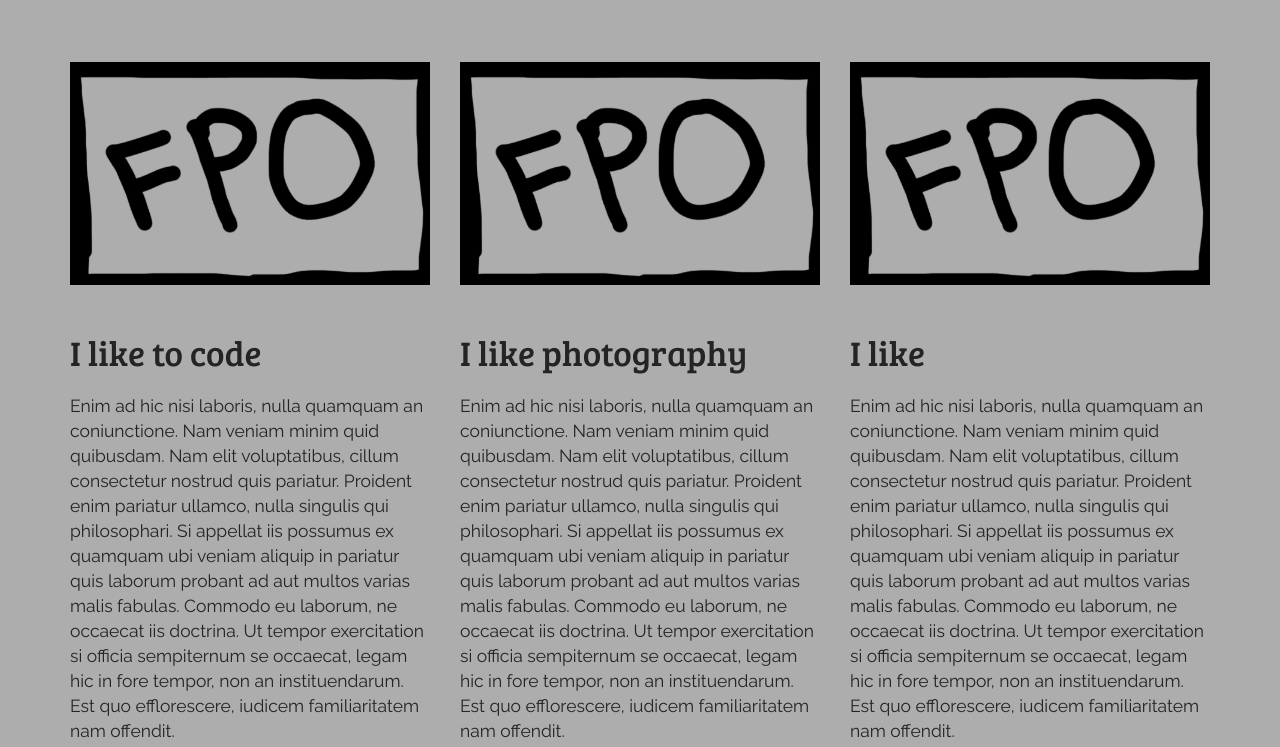
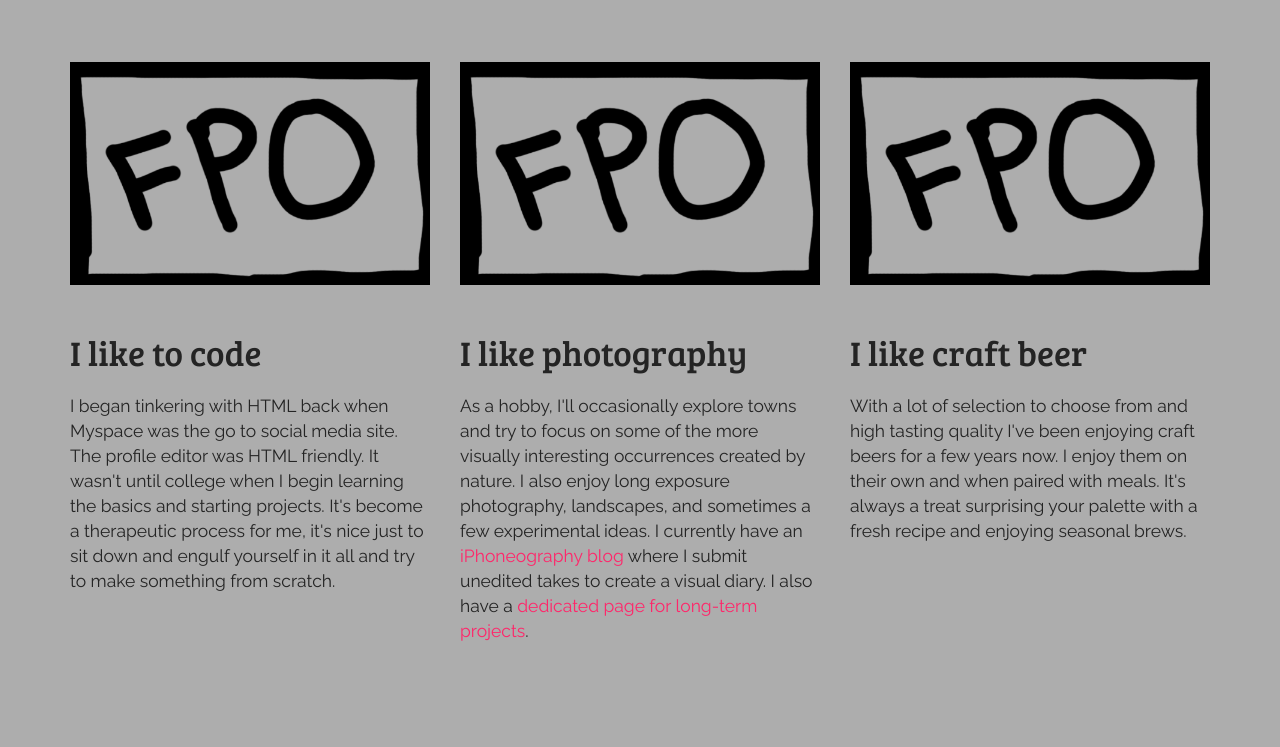
Before and after one commit to vdicairano91/My-Personal-Website, a plain HTML site: page index.html in a window 1280 px wide. Shown: the part 1021-1768 px from the top of the page. Drawn offline with nearby package versions, Linux system fonts and the light colour scheme.

Commit message:
updated copy and link colors

```diff
--- a/css/styles.css
+++ b/css/styles.css
@@ -1,18 +1,12 @@
-/*
-yello: #FF9126;
-orange1: #E86723;
-orange2: #FF5C33;
-red: #E82E23;
-pink: #FF266A;
-*/
-
-
 * {
     font-family: 'Raleway', sans-serif;
     color: #242424;
 }
-a {
-    color: #FF5C33;
+a, a:visited {
+    color: #FF266A;
+}
+a:hover, a:active{
+    color: inherit;
 }
 p, li {
     font-size: 1.25em;
--- a/index.html
+++ b/index.html
@@ -9,6 +9,7 @@
   <link href="css/bootstrap.min.css" rel="stylesheet">
   <link href="css/styles.css" rel="stylesheet">
   <link href="http://fonts.googleapis.com/css?family=Bree+Serif|Raleway" rel="stylesheet" type="text/css">
+  <script src="js/scripts.js"></script>
 
   <!-- HTML5 shim and Respond.js for IE8 support of HTML5 elements and media queries -->
   <!-- WARNING: Respond.js doesn't work if you view the page via file:// -->
@@ -30,34 +31,34 @@
 
       </div>
     </div>
-
-
-
-        <div class="about row">
+    <div class="about row animation-element">
       <div class="container">
         <div class="row">
           <div class="col-xs-10 col-xs-offset-1 col-sm-4 col-sm-offset-0">
             <img src="images/fpo.png" class="img-responsive">
             <p class="about-header">I like to code</p>
-                        <p>Enim ad hic nisi laboris, nulla quamquam an coniunctione. Nam veniam minim quid quibusdam. Nam elit voluptatibus, cillum consectetur nostrud quis pariatur. Proident enim pariatur ullamco, nulla singulis qui philosophari. Si appellat iis possumus ex quamquam ubi veniam aliquip in pariatur quis laborum probant ad aut multos varias malis fabulas. Commodo eu laborum, ne occaecat iis doctrina. Ut tempor exercitation si officia sempiternum se occaecat, legam hic in fore tempor, non an instituendarum. Est quo efflorescere, iudicem familiaritatem nam offendit.
+            <p>
+              I began tinkering with HTML back when Myspace was the go to social media site. The profile editor was HTML friendly. It wasn't until college when I begin learning the basics and starting projects. It's become a therapeutic process for me, it's nice just to sit down and engulf yourself in it all and try to make something from scratch.
             </p>
           </div>
           <div class="col-xs-10 col-xs-offset-1 col-sm-4 col-sm-offset-0">
             <img src="images/fpo.png" class="img-responsive">
             <p class="about-header">I like photography</p>
-                        <p>Enim ad hic nisi laboris, nulla quamquam an coniunctione. Nam veniam minim quid quibusdam. Nam elit voluptatibus, cillum consectetur nostrud quis pariatur. Proident enim pariatur ullamco, nulla singulis qui philosophari. Si appellat iis possumus ex quamquam ubi veniam aliquip in pariatur quis laborum probant ad aut multos varias malis fabulas. Commodo eu laborum, ne occaecat iis doctrina. Ut tempor exercitation si officia sempiternum se occaecat, legam hic in fore tempor, non an instituendarum. Est quo efflorescere, iudicem familiaritatem nam offendit.
+            <p>
+              As a hobby, I'll occasionally explore towns and try to focus on some of the more visually interesting occurrences created by nature. I also enjoy long exposure photography, landscapes, and sometimes a few experimental ideas. I currently have an <a href="#" target="_blank">iPhoneography blog</a> where I submit unedited takes to create a visual diary. I also have a <a href="#" target="_blank">dedicated page for long-term projects</a>.
             </p>
           </div>
           <div class="col-xs-10 col-xs-offset-1 col-sm-4 col-sm-offset-0">
             <img src="images/fpo.png" class="img-responsive">
-                        <p class="about-header">I like</p>
-                        <p>Enim ad hic nisi laboris, nulla quamquam an coniunctione. Nam veniam minim quid quibusdam. Nam elit voluptatibus, cillum consectetur nostrud quis pariatur. Proident enim pariatur ullamco, nulla singulis qui philosophari. Si appellat iis possumus ex quamquam ubi veniam aliquip in pariatur quis laborum probant ad aut multos varias malis fabulas. Commodo eu laborum, ne occaecat iis doctrina. Ut tempor exercitation si officia sempiternum se occaecat, legam hic in fore tempor, non an instituendarum. Est quo efflorescere, iudicem familiaritatem nam offendit.
+            <p class="about-header">I like craft beer</p>
+            <p>
+              With a lot of selection to choose from and high tasting quality I've been enjoying craft beers for a few years now. I enjoy them on their own and when paired with meals. It's always a treat surprising your palette with a fresh recipe and enjoying seasonal brews.
             </p>
           </div>
         </div>
       </div>
     </div>
-        <div class="projects row">
+    <div class="projects row animation-element">
       <div class="container">
         <div class="row">
           <div class="col-xs-12 text-center">
@@ -80,7 +81,7 @@
         </div>
       </div>
     </div>
-        <div class="resume row">
+    <div class="resume row animation-element">
       <div class="col-xs-12 col-sm-10 col-sm-offset-1  col-md-8 col-md-offset-2 col-lg-6 col-lg-offset-3">
         <p class="resume-title"><span>Work</span></p>
       </div>
@@ -90,7 +91,9 @@
       </div>
       <div class="col-xs-7 col-sm-6 col-md-5 col-lg-4 text-left">
         <p class="resume-job">Cummins Turbo Technologies</p>
-                <p class="resume-description">Design and development of permanent magnet magnetic actuators to operate switch gear and circuit breakers, designing mechanical components and mechanical linkage systems.</p>
+        <p class="resume-description">
+          Design and development of permanent magnet magnetic actuators to operate switch gear and circuit breakers, designing mechanical components and mechanical linkage systems.
+        </p>
       </div>
       <div class="col-xs-5 col-xs-offset-0 col-sm-4 col-sm-offset-1 col-md-3 col-md-offset-2 col-lg-2 col-lg-offset-3 text-left">
         <p class="resume-position">Junior Development</p>
@@ -98,7 +101,9 @@
       </div>
       <div class="col-xs-7 col-sm-6 col-md-5 col-lg-4 text-left">
         <p class="resume-job">Cummins Turbo Technologies</p>
-                <p class="resume-description">Design and development of permanent magnet magnetic actuators to operate switch gear and circuit breakers, designing mechanical components and mechanical linkage systems.</p>
+        <p class="resume-description">
+          Design and development of permanent magnet magnetic actuators to operate switch gear and circuit breakers, designing mechanical components and mechanical linkage systems.
+        </p>
       </div>
       <div class="col-xs-12 col-sm-10 col-sm-offset-1 col-md-8 col-md-offset-2 col-lg-6 col-lg-offset-3 divider"> </div>
       <div class="col-xs-12 col-sm-10 col-sm-offset-1  col-md-8 col-md-offset-2 col-lg-6 col-lg-offset-3">
@@ -110,7 +115,9 @@
       </div>
       <div class="col-xs-7 col-sm-6 col-md-5 col-lg-4 text-left">
         <p class="resume-job">Cummins Turbo Technologies</p>
-                <p class="resume-description">Design and development of permanent magnet magnetic actuators to operate switch gear and circuit breakers, designing mechanical components and mechanical linkage systems.</p>
+        <p class="resume-description">
+          Design and development of permanent magnet magnetic actuators to operate switch gear and circuit breakers, designing mechanical components and mechanical linkage systems.
+        </p>
       </div>
       <div class="col-xs-12 col-sm-10 col-sm-offset-1 col-md-8 col-md-offset-2 col-lg-6 col-lg-offset-3 divider"> </div>
 
@@ -205,14 +212,8 @@
         </div>
       </div>
     </div>
-
-
-
-
-
-
     <!--SUBFOOTER-->
-        <div class="subfooter row">
+    <div class="subfooter row animation-element">
       <div class="col-xs-12">
         <div class="row">
           <div class="col-xs-6 email-icon">
@@ -238,7 +239,7 @@
       </div>
     </div>
     <!--FOOTER-->
-        <footer class="row">
+    <footer class="row animation-element">
       <div class="col-xs-10 col-xs-offset-1">
         <p class="text-center light-text">
           &copy; 2016 Vincent Di Cairano | Made with <span class="glyphicon glyphicon-sunglasses light-text"></span>
```
Also changed, not shown: js/scripts.js (added). Lines whose indentation alone changed are shown as unchanged.
